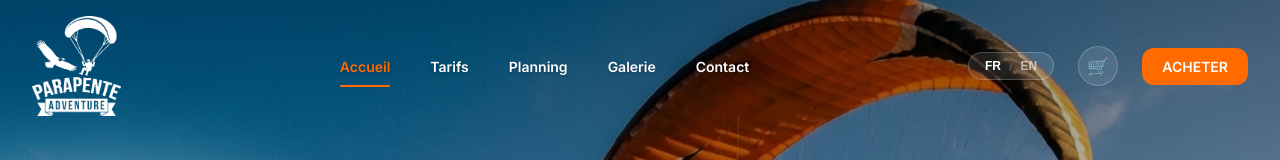
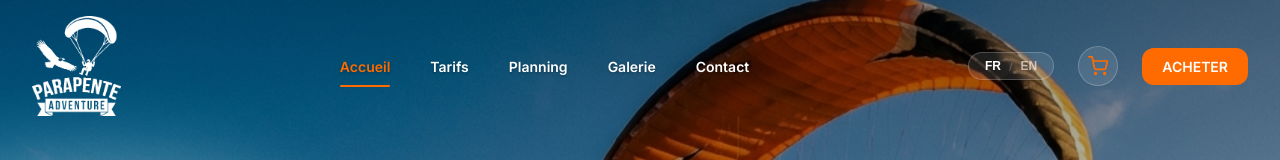
Before and after one commit to parapente-jp/parapente-adventure, a Next.js app: page / in a window 1280 px wide. Shown: the top 160 px of the page. Built offline with nearby package versions, Linux system fonts and the light colour scheme; a web font is replaced by a local one.

Commit message:
design: replace cart emoji with SVG icon in navbar

```diff
--- a/src/components/layout/Header.module.css
+++ b/src/components/layout/Header.module.css
@@ -246,6 +246,16 @@
     background: var(--color-primary);
     border-color: var(--color-primary);
     transform: scale(1.05);
+}
+
+.cartIcon {
+    width: 20px;
+    height: 20px;
+    transition: all var(--transition-fast);
+}
+
+.cartBtn:hover .cartIcon {
+    stroke: var(--color-white);
 }
 
 .cartBadge {
--- a/src/components/layout/Header.tsx
+++ b/src/components/layout/Header.tsx
@@ -76,7 +76,11 @@
                         </button>
                     </div>
                     <Link href="/panier" className={styles.cartBtn} aria-label={language === 'fr' ? "Panier" : "Cart"}>
-                        🛒
+                        <svg viewBox="0 0 24 24" fill="none" stroke="currentColor" strokeWidth="2" strokeLinecap="round" strokeLinejoin="round" className={styles.cartIcon}>
+                            <circle cx="9" cy="21" r="1" />
+                            <circle cx="20" cy="21" r="1" />
+                            <path d="M1 1h4l2.68 13.39a2 2 0 0 0 2 1.61h9.72a2 2 0 0 0 2-1.61L23 6H6" />
+                        </svg>
                         {cartCount > 0 && (
                             <span className={styles.cartBadge}>{cartCount}</span>
                         )}
@@ -89,7 +93,11 @@
                 {/* Mobile Cart & Menu Button */}
                 <div className={styles.mobileRight}>
                     <Link href="/panier" className={styles.mobileCartBtn} aria-label={language === 'fr' ? "Panier" : "Cart"}>
-                        🛒
+                        <svg viewBox="0 0 24 24" fill="none" stroke="currentColor" strokeWidth="2" strokeLinecap="round" strokeLinejoin="round" className={styles.cartIcon}>
+                            <circle cx="9" cy="21" r="1" />
+                            <circle cx="20" cy="21" r="1" />
+                            <path d="M1 1h4l2.68 13.39a2 2 0 0 0 2 1.61h9.72a2 2 0 0 0 2-1.61L23 6H6" />
+                        </svg>
                         {cartCount > 0 && (
                             <span className={styles.cartBadge}>{cartCount}</span>
                         )}
```
